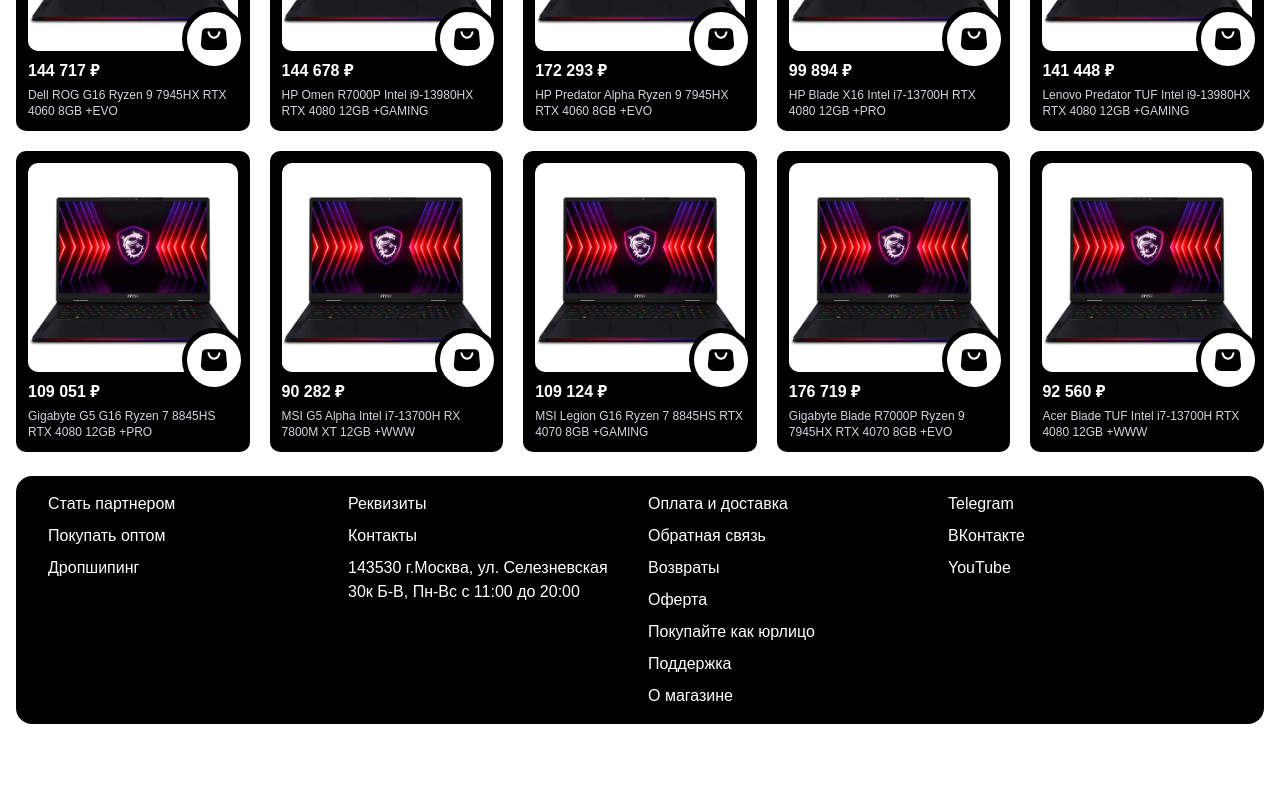
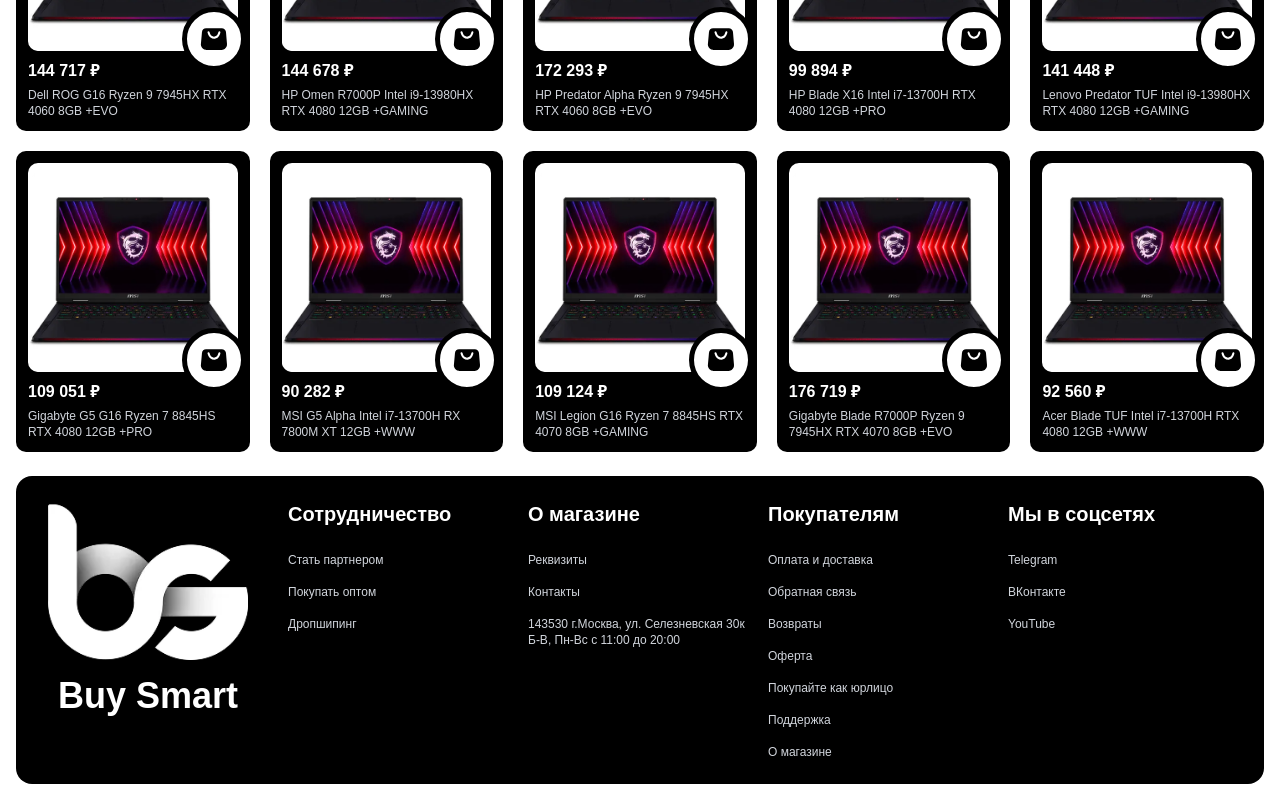
Before and after one commit to NeoScripter/kitap-marketplace, a React (Vite) app: page / in a window 1280 px wide. Shown: the part 1435-2235 px from the top of the page. Before the commit the page ends 2175 px from the top, so only its background shows below. Built offline with nearby package versions, Linux system fonts and the light colour scheme.

Commit message:
make desktop footer

```diff
--- a/src/components/atoms/item-category.tsx
+++ b/src/components/atoms/item-category.tsx
@@ -7,5 +7,5 @@
 }
 
 export default function ItemCategory({ content, isActive, onClick }: ItemCategoryProps) {
-    return <button onClick={onClick} className={clsx('border-2 border-black transition-colors leading-1.2 duration-300 ease-in uppercase py-1.5 px-4 sm:py-2 text-center cursor-pointer rounded-full font-bold text-xs font-square', isActive ? 'bg-black text-white' : 'bg-white text-black')}>{content}</button>
+    return <button onClick={onClick} className={clsx('border-2 border-black shadow-md transition-colors leading-1.2 duration-300 ease-in uppercase py-1.5 px-4 sm:py-2 text-center cursor-pointer rounded-full font-bold text-xs font-square', isActive ? 'bg-black text-white' : 'bg-white text-black')}>{content}</button>
 }
--- a/src/components/orgamisms/footer.tsx
+++ b/src/components/orgamisms/footer.tsx
@@ -1,3 +1,4 @@
+import logo from '@/assets/images/footer-min.webp';
 import {
     Accordion,
     AccordionContent,
@@ -7,7 +8,7 @@
 import { footerLinks } from "@/lib/data/footer-links";
 
 export default function Footer() {
-    return <footer className="bg-black rounded-2xl text-white px-4 mt-6">
+    return <footer className="bg-black rounded-2xl text-white px-4 mt-6 mb-18 md:mb-0">
         <Accordion type="single" collapsible className="font-square md:hidden">
             {footerLinks.map((link, idx) => (
                 <AccordionItem key={`footer-link-${idx + 1}`} value={`footer-link-${idx + 1}`}>
@@ -22,12 +23,20 @@
             ))}
         </Accordion>
 
-        <div className="hidden md:flex flex-wrap gap-4 items-start p-4 justify-between">
+        <div className="hidden md:flex flex-wrap gap-4 items-start px-4 justify-between py-6">
+            <div className="hidden lg:block flex-1">
+                <div className='w-50 mr-4'>
+                    <img src={logo} alt="" className='size-full object-contain' />
+                    <p className='mt-4 font-bold text-4xl text-center'>Buy Smart</p>
+                </div>
+            </div>
             {footerLinks.map((link, idx) => (
-                <ul key={`footer-link-${idx + 1}`} className="font-normal flex-1 font-display space-y-2">
+                <ul key={`footer-link-${idx + 1}`} className="font-normal flex-1 font-display space-y-4">
+                    <p className="font-bold text-white mb-6 text-xl">{link.heading}</p>
                     {link.links.map((link, linkIdx) => (
-                        <li key={`footer-link-item-${linkIdx}`} className="">{link}</li>
-                    ))} </ul>
+                        <li key={`footer-link-item-${linkIdx}`} className="text-xs text-gray-300">{link}</li>
+                    ))}
+                </ul>
             ))}
         </div>
     </footer>;
```
